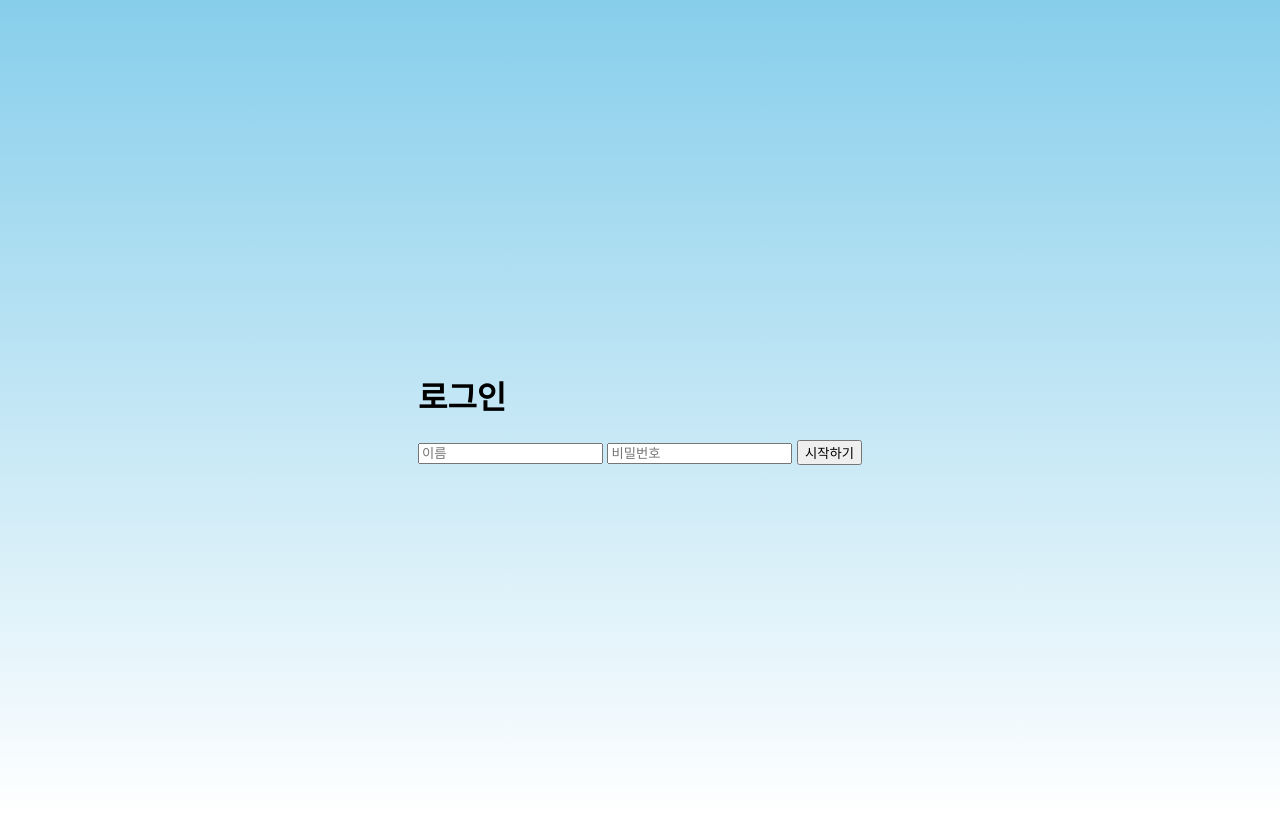
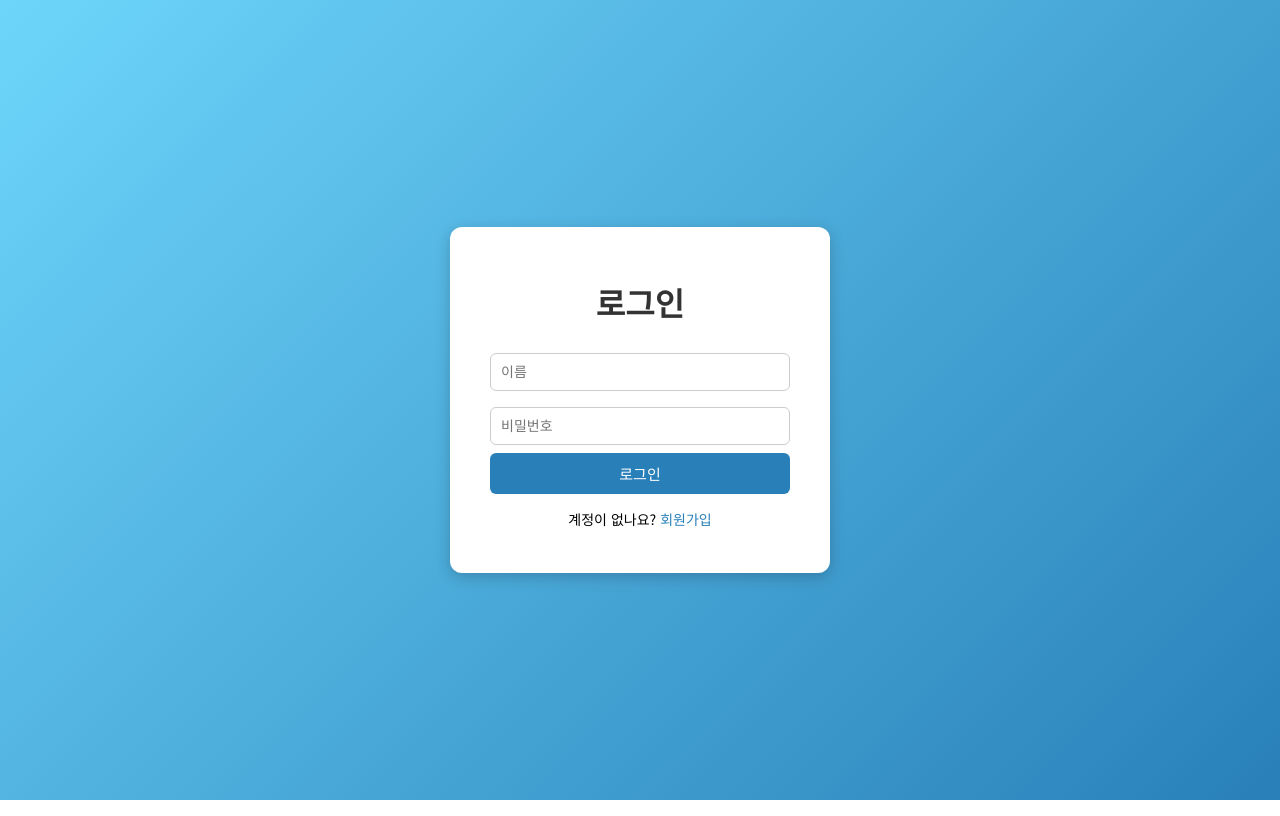
Before and after one commit to hansj8267/basic-chatbot, a Flask app: page / in a window 1280 px wide. Run offline with Flask 3, Linux system fonts and the light colour scheme.

Commit message:
Update login.html

```diff
--- a/templates/login.html
+++ b/templates/login.html
@@ -2,17 +2,92 @@
 <html lang="ko">
 <head>
     <meta charset="UTF-8">
+    <meta name="viewport" content="width=device-width, initial-scale=1.0">
     <title>로그인</title>
-  <link href="https://fonts.googleapis.com/css2?family=Nanum+Pen+Script&display=swap" rel="stylesheet">
-  <link rel="stylesheet" href="{{ url_for('static', filename='style.css') }}">
+
+    <!-- 원하는 글꼴 (예: Noto Sans KR) -->
+    <link href="https://fonts.googleapis.com/css2?family=Noto+Sans+KR:wght@400;700&display=swap" rel="stylesheet">
+
+    <style>
+        body {
+            font-family: 'Noto Sans KR', sans-serif;
+            background: linear-gradient(135deg, #6dd5fa, #2980b9);
+            height: 100vh;
+            display: flex;
+            justify-content: center;
+            align-items: center;
+            margin: 0;
+        }
+        .login-container {
+            background-color: white;
+            padding: 30px 40px;
+            border-radius: 12px;
+            box-shadow: 0 4px 15px rgba(0,0,0,0.2);
+            width: 300px;
+            text-align: center;
+        }
+        h1 {
+            margin-bottom: 20px;
+            color: #333;
+        }
+        input {
+            width: 100%;
+            padding: 10px;
+            margin: 8px 0;
+            border: 1px solid #ccc;
+            border-radius: 6px;
+            box-sizing: border-box;
+            font-size: 14px;
+        }
+        button {
+            width: 100%;
+            padding: 10px;
+            background-color: #2980b9;
+            color: white;
+            font-size: 15px;
+            border: none;
+            border-radius: 6px;
+            cursor: pointer;
+        }
+        button:hover {
+            background-color: #1c5980;
+        }
+        .error {
+            color: red;
+            font-size: 14px;
+            margin-top: 10px;
+        }
+        .register-link {
+            margin-top: 15px;
+            font-size: 14px;
+        }
+        .register-link a {
+            color: #2980b9;
+            text-decoration: none;
+        }
+    </style>
 </head>
-<body class="login-body">
+<body>
     <div class="login-container">
         <h1>로그인</h1>
-    <form action="/chat" method="post">
+        <form method="POST" action="/">
             <input type="text" name="name" placeholder="이름" required>
             <input type="password" name="password" placeholder="비밀번호" required>
-      <input type="submit" value="시작하기">
+            <button type="submit">로그인</button>
+        </form>
+
+        {% if error %}
+            <div class="error">{{ error }}</div>
+        {% endif %}
+
+        <div class="register-link">
+            <p>계정이 없나요? <a href="#" onclick="document.getElementById('registerForm').style.display='block'">회원가입</a></p>
+        </div>
+
+        <form id="registerForm" method="POST" action="/register" style="display:none;">
+            <input type="text" name="name" placeholder="이름" required>
+            <input type="password" name="password" placeholder="비밀번호" required>
+            <button type="submit">회원가입</button>
         </form>
     </div>
 </body>
```
Lines whose indentation alone changed are shown as unchanged.
